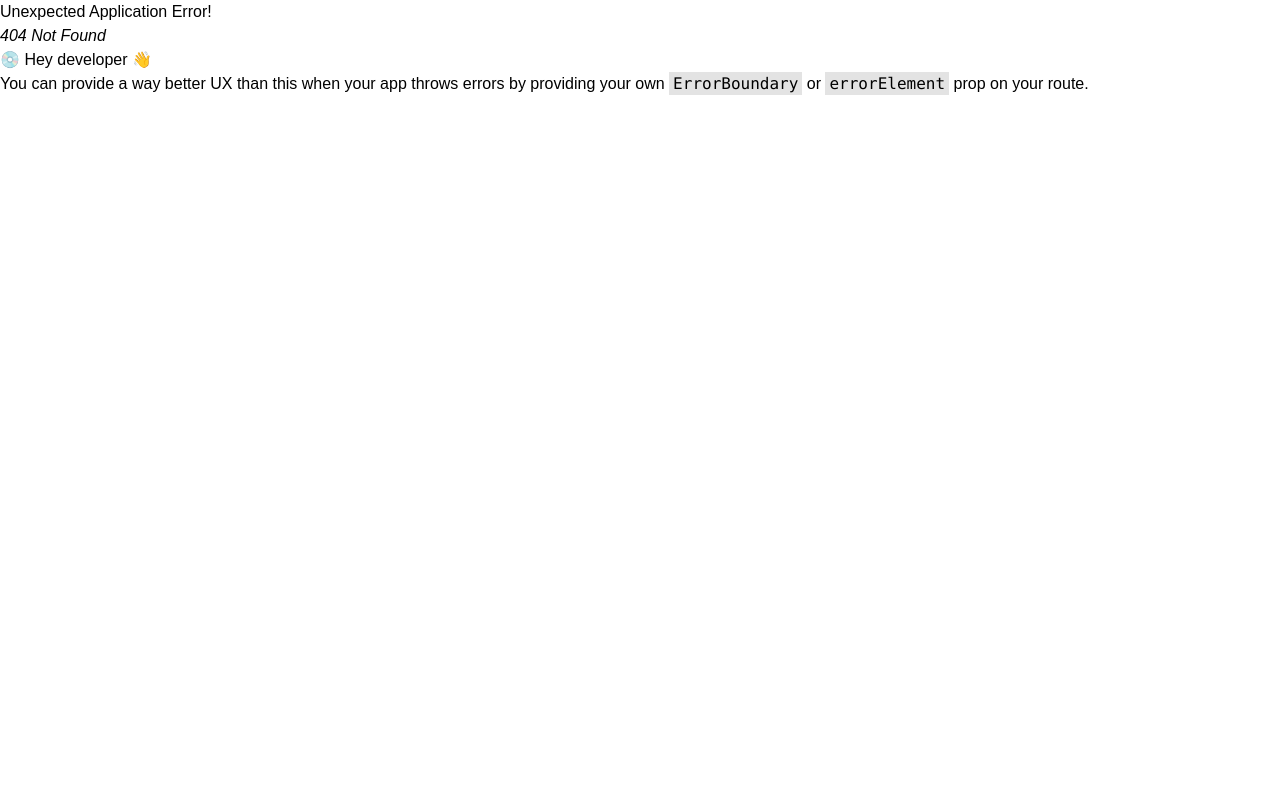
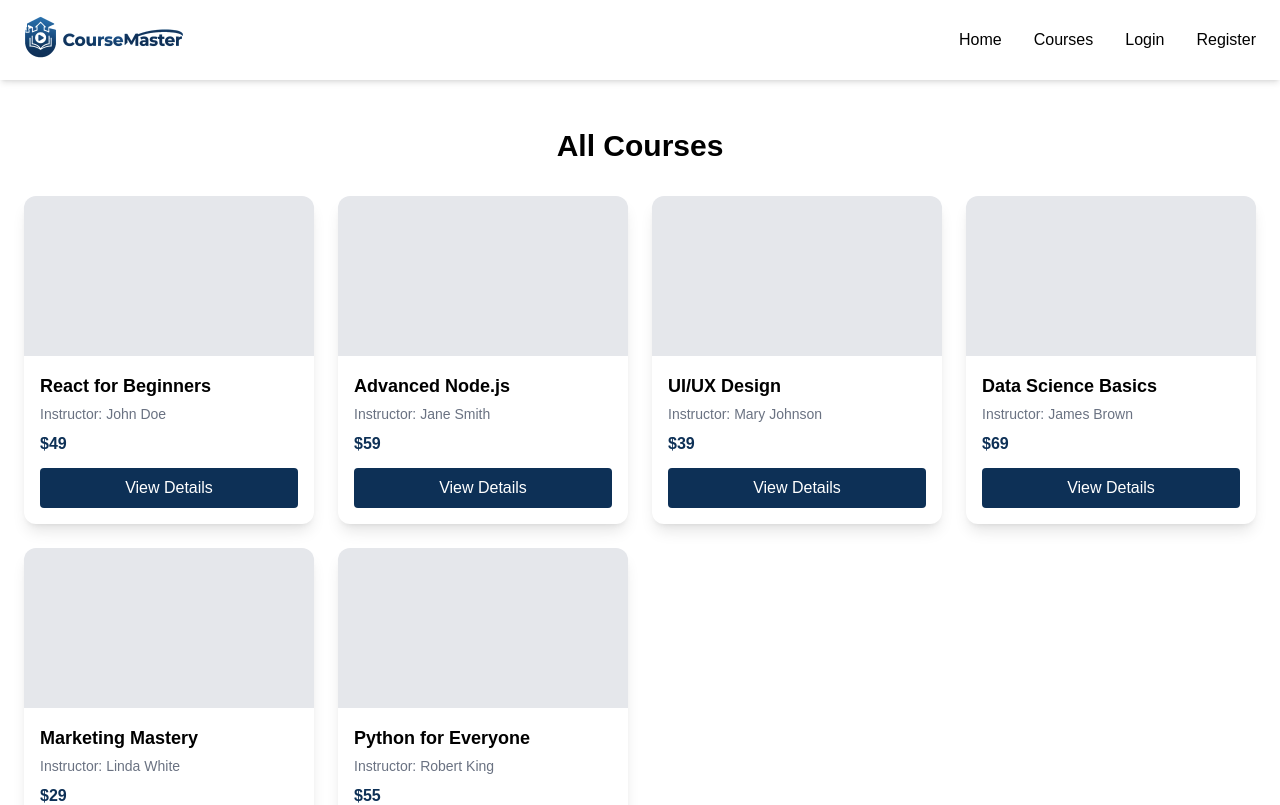
Before and after one commit to Bokul98/coursemaster-client, a React (Vite) app: page /courses in a window 1280 px wide. Before the commit this address had no page. Shown: the top 805 px of the page. Built offline with nearby package versions, Linux system fonts and the light colour scheme; a web font is replaced by a local one.

Commit message:
added courses route page design

```diff
--- /dev/null
+++ b/src/pages/Courses/Courses.jsx
@@ -0,0 +1,48 @@
+import React from "react";
+
+const Courses = () => {
+    const courses = [
+        { id: 1, title: "React for Beginners", instructor: "John Doe", price: 49 },
+        { id: 2, title: "Advanced Node.js", instructor: "Jane Smith", price: 59 },
+        { id: 3, title: "UI/UX Design", instructor: "Mary Johnson", price: 39 },
+        { id: 4, title: "Data Science Basics", instructor: "James Brown", price: 69 },
+        { id: 5, title: "Marketing Mastery", instructor: "Linda White", price: 29 },
+        { id: 6, title: "Python for Everyone", instructor: "Robert King", price: 55 },
+    ];
+
+    return (
+        <div className="max-w-7xl mx-auto px-6 py-12">
+
+            <h1 className="text-3xl font-bold mb-8 text-center">All Courses</h1>
+
+            <div className="grid grid-cols-1 sm:grid-cols-2 md:grid-cols-3 lg:grid-cols-4 gap-6">
+
+                {courses.map(course => (
+                    <div
+                        key={course.id}
+                        className="bg-white shadow-lg rounded-xl overflow-hidden hover:shadow-2xl transition"
+                    >
+                        {/* Image placeholder */}
+                        <div className="h-40 bg-gray-200"></div>
+
+                        {/* Course Info */}
+                        <div className="p-4">
+                            <h2 className="font-semibold text-lg mb-1">{course.title}</h2>
+                            <p className="text-gray-500 text-sm mb-2">Instructor: {course.instructor}</p>
+                            <p className="font-bold text-[#0D3056] mb-3">${course.price}</p>
+                            <a
+                                href={`/courses/${course.id}`}
+                                className="block text-center bg-[#0D3056] text-white py-2 rounded hover:bg-[#0A2440] transition"
+                            >
+                                View Details
+                            </a>
+                        </div>
+                    </div>
+                ))}
+
+            </div>
+        </div>
+    );
+};
+
+export default Courses;
--- a/src/router/router.jsx
+++ b/src/router/router.jsx
@@ -4,6 +4,7 @@ import Home from "../pages/Home/Home/Home";
 import AuthLayout from "../layouts/AuthLayout";
 import Login from "../pages/Authentication/Login/Login";
 import Register from "../pages/Authentication/Register/Register";
+import Courses from "../pages/Courses/Courses";
 
 export const router = createBrowserRouter([
   {
@@ -13,6 +14,10 @@ export const router = createBrowserRouter([
         {
             index: true,
             Component: Home
+        },
+        {
+          path: "courses",
+          Component: Courses
         }
     ]
   },
```
